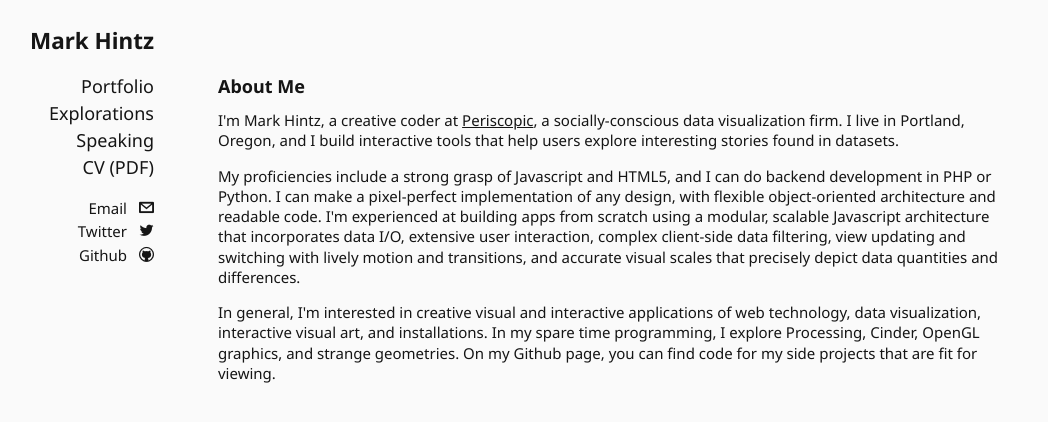
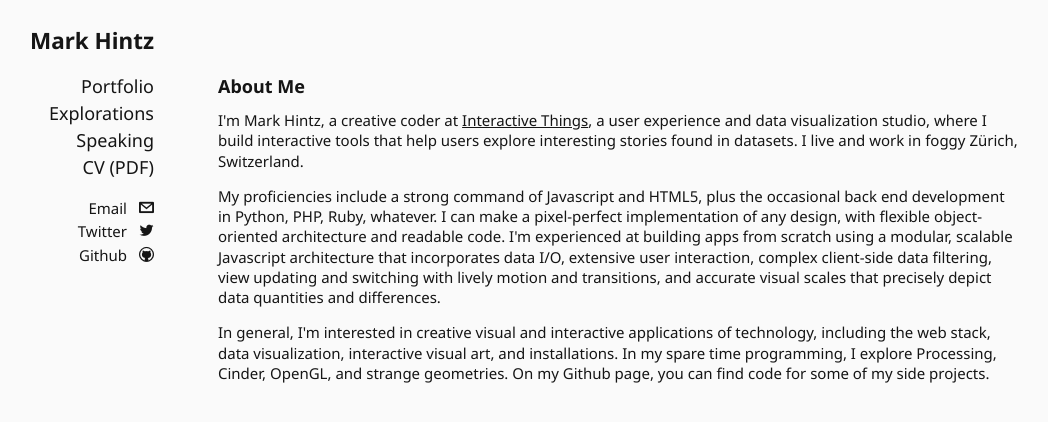
Before and after one commit to mhintz/mhintz.github.io, a Jekyll site: the page built from index.html, in a window 1280 px wide. Shown: the top 422 px of the page, without its empty margins (122-1170 px from the left). Built offline with Jekyll 4.4.1, drawn with Linux system fonts in a browser that asks for light colours; Markdown is read by kramdown in place of the engine named in the settings.

Commit message:
Update Bio.

```diff
--- a/index.html
+++ b/index.html
@@ -6,11 +6,11 @@
 
 <h1>About Me</h1>
 <p itemscope itemtype="http://data-vocabulary.org/Person">
-	I'm <span itemprop="name">Mark Hintz</span>, a <span itemprop="title">creative coder</span> at <a itemprop="affiliation" href="http://www.periscopic.com" target="_blank">Periscopic</a>, a socially-conscious data visualization firm. I live in <span itemprop="address" itemscope itemtype="http://data-vocabulary.org/Address"><span itemprop="locality">Portland</span>, <span itemprop="region">Oregon</span></span>, and I build interactive tools that help users explore interesting stories found in datasets.
+	I'm <span itemprop="name">Mark Hintz</span>, a <span itemprop="title">creative coder</span> at <a itemprop="affiliation" href="http://www.interactivethings.com/" target="_blank">Interactive Things</a>, a user experience and data visualization studio, where I build interactive tools that help users explore interesting stories found in datasets. I live and work in foggy <span itemprop="address" itemscope itemtype="http://data-vocabulary.org/Address"><span itemprop="locality">Zürich</span>, <span itemprop="region">Switzerland</span></span>.
 </p>
 <p>
-	My proficiencies include a strong grasp of Javascript and HTML5, and I can do backend development in PHP or Python. I can make a pixel-perfect implementation of any design, with flexible object-oriented architecture and readable code. I'm experienced at building apps from scratch using a modular, scalable Javascript architecture that incorporates data I/O, extensive user interaction, complex client-side data filtering, view updating and switching with lively motion and transitions, and accurate visual scales that precisely depict data quantities and differences.
+	My proficiencies include a strong command of Javascript and HTML5, plus the occasional back end development in Python, PHP, Ruby, whatever. I can make a pixel-perfect implementation of any design, with flexible object-oriented architecture and readable code. I'm experienced at building apps from scratch using a modular, scalable Javascript architecture that incorporates data I/O, extensive user interaction, complex client-side data filtering, view updating and switching with lively motion and transitions, and accurate visual scales that precisely depict data quantities and differences.
 </p>
 <p>
-	In general, I'm interested in creative visual and interactive applications of web technology, data visualization, interactive visual art, and installations. In my spare time programming, I explore Processing, Cinder, OpenGL graphics, and strange geometries. On my Github page, you can find code for my side projects that are fit for viewing.
+	In general, I'm interested in creative visual and interactive applications of technology, including the web stack, data visualization, interactive visual art, and installations. In my spare time programming, I explore Processing, Cinder, OpenGL, and strange geometries. On my Github page, you can find code for some of my side projects.
 </p>
```
